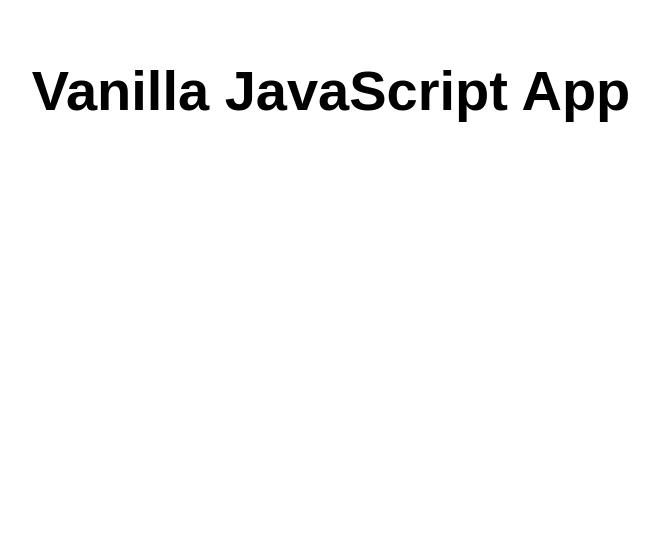
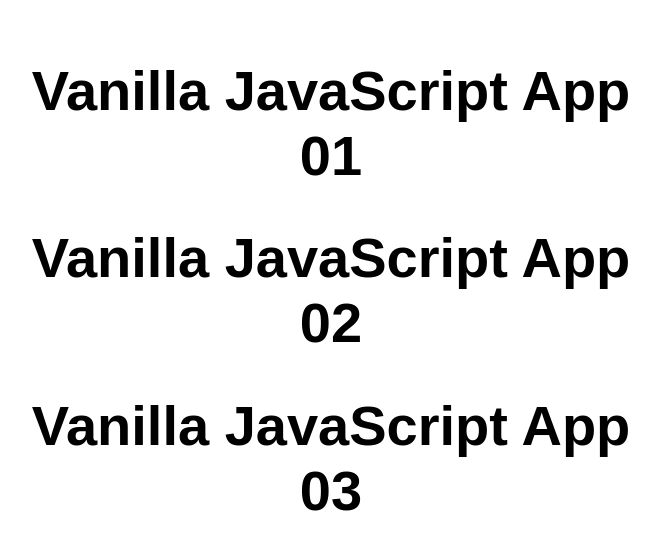
Before and after one commit to dinhkhanh2410/sample-static-app, a website: page src/index.html in a window 1280 px wide. Shown: the whole page, without its empty margins (309-968 px from the left). Drawn offline with Linux system fonts and the light colour scheme.

Commit message:
Update index.html

```diff
--- a/src/index.html
+++ b/src/index.html
@@ -10,7 +10,9 @@
 
 <body>
   <main>
-    <h1>Vanilla JavaScript App</h1>
+    <h1>Vanilla JavaScript App 01</h1>
+    <h1>Vanilla JavaScript App 02</h1>
+    <h1>Vanilla JavaScript App 03</h1>
   </main>
 </body>
 
```
